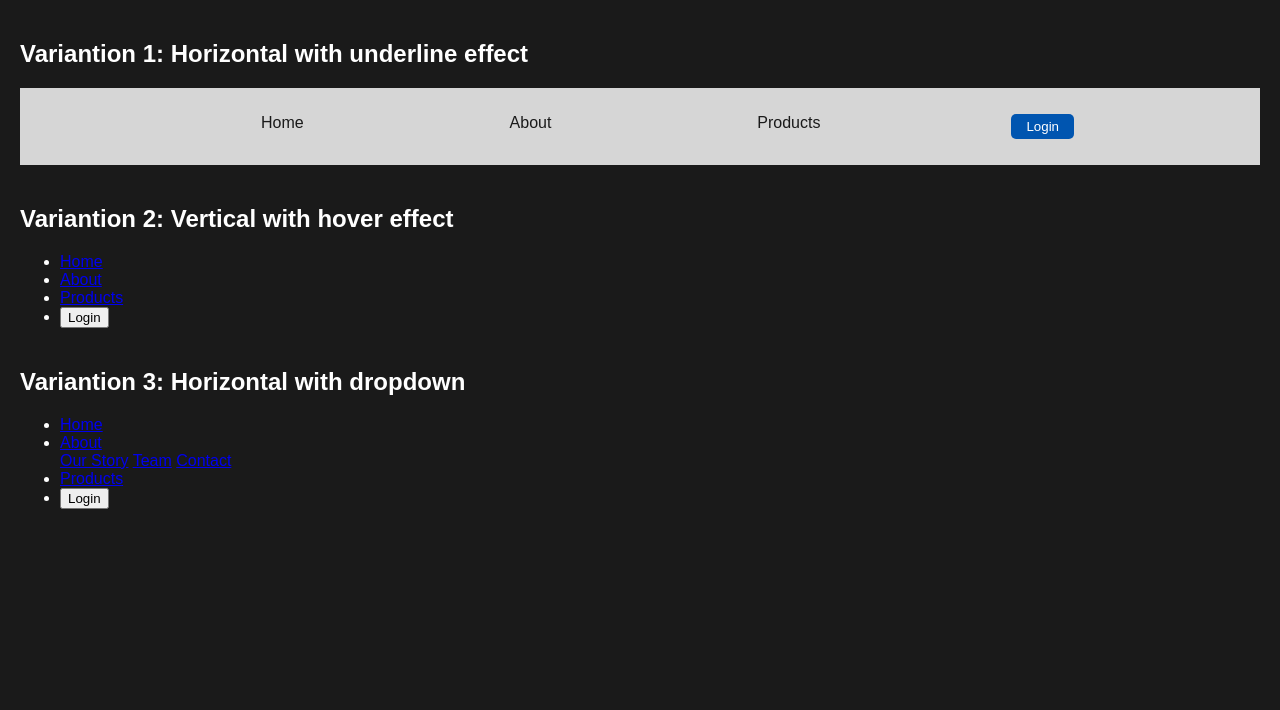
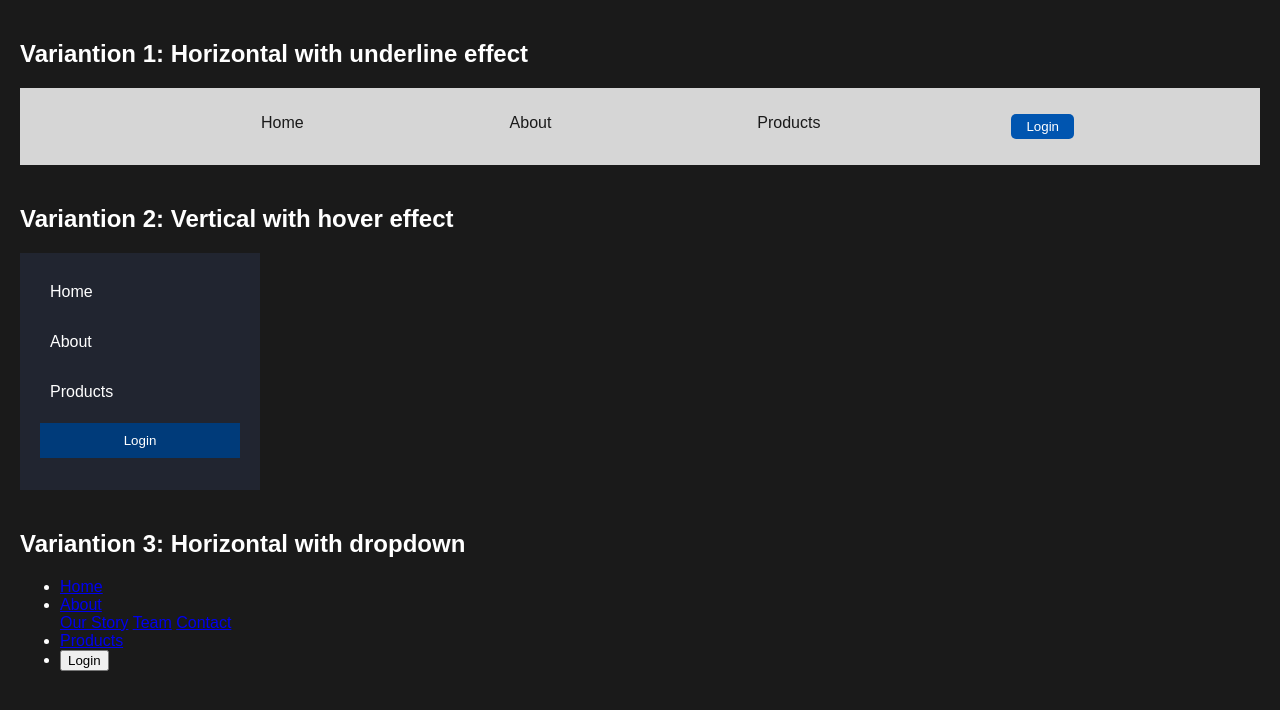
Before and after one commit to devpankajghosh/web-development, a plain HTML site: page css/05_navbar/navbar.html in a window 1280 px wide. Drawn offline with Linux system fonts and the light colour scheme.

Commit message:
feat: add new navbar variant

```diff
--- a/css/05_navbar/navbar.html
+++ b/css/05_navbar/navbar.html
@@ -64,6 +64,43 @@
       .nav1 a:hover::after {
         transform: scaleX(1);
       }
+
+      .nav2 {
+        background-color: #212530;
+        width: 200px;
+        padding: 20px;
+      }
+
+      .nav2 ul {
+        list-style-type: none;
+        margin: 0;
+        padding: 0;
+      }
+
+      .nav2 li {
+        margin-bottom: 12px;
+      }
+
+      .nav2 a {
+        text-decoration: none;
+        color: #ffffff;
+        display: block;
+        padding: 10px;
+        width: 100%;
+      }
+
+      .nav2 a:hover {
+        background-color: #0055b0;
+      }
+
+      .nav2 .login-btn {
+        background-color: #003b7a;
+        color: #ffffff;
+        border: none;
+        width: 100%;
+        padding: 10px;
+        cursor: pointer;
+      }
     </style>
   </head>
   <body>
```
